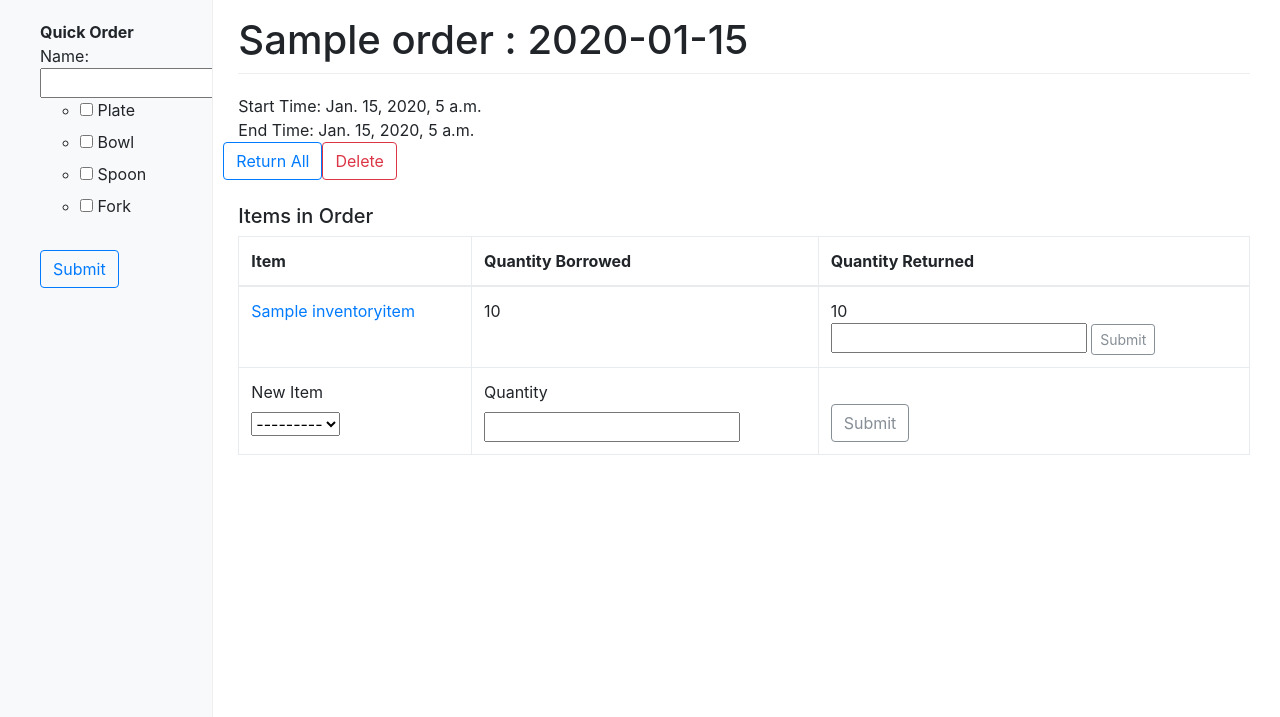
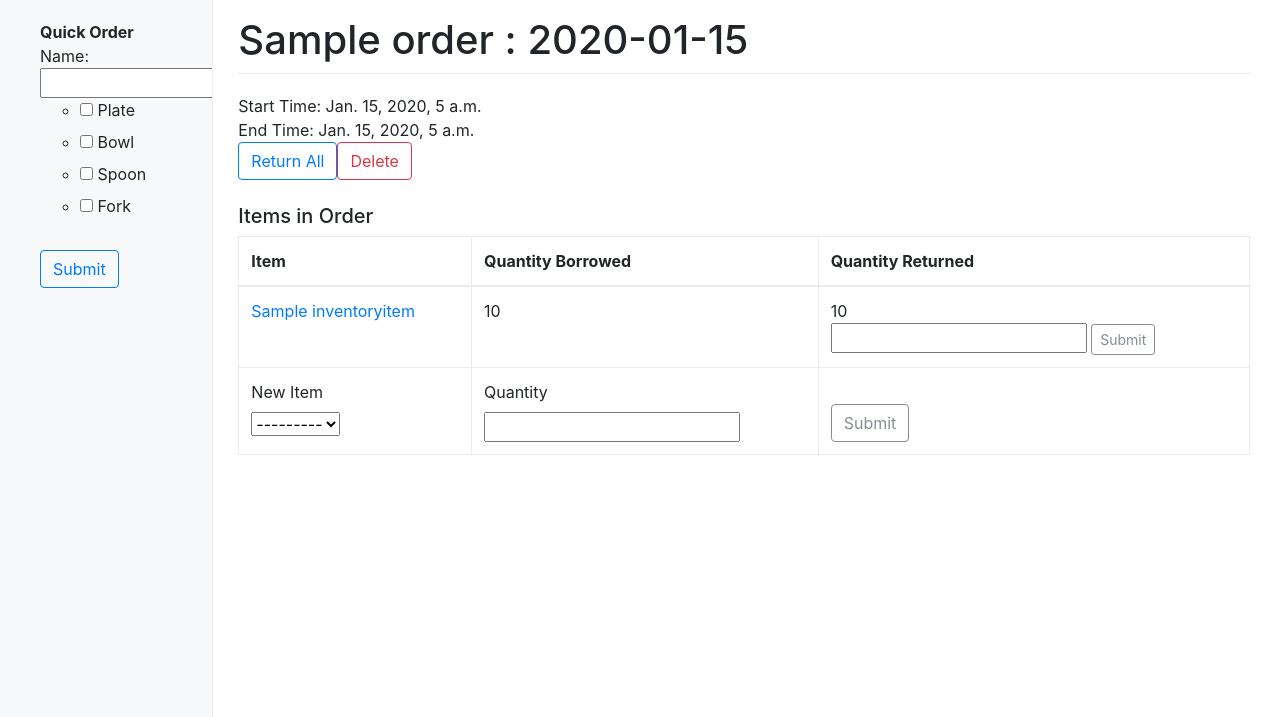
Before and after one commit to AidonLebar/Plate-Inventory-Management-System, a Django app: page /order/1/ in a window 1280 px wide. Shown: the part 83-800 px from the top of the page. Run offline with Django 3.2, Linux system fonts and the light colour scheme; tables that the repository leaves empty hold one stand-in row (values such as "Sample post"); some libraries are stand-ins or nearby versions.

Commit message:
delete and return all button on order detail alligned properly

```diff
--- a/inventory/templates/inventory/orderDetail.html
+++ b/inventory/templates/inventory/orderDetail.html
@@ -20,7 +20,7 @@
 
 Start Time: {{ order.start_time }} <br>
 End Time: {{ order.end_time }} <br>
-<div class="row">
+<div class="btn-group" role="group" aria-label="Basic example">
     <form action = "/returnAll/" method="post">
     	{% csrf_token %}
     	<input type="hidden", name="order_id", value={{ order.id }}>
@@ -32,7 +32,7 @@
     	<input type="hidden", name="order_id", value={{ order.id }}>
     	<button type="submit" class="btn btn-outline-danger">Delete</button>
     </form>
-</div>
+</div><br>
 
 
 <br>
```
